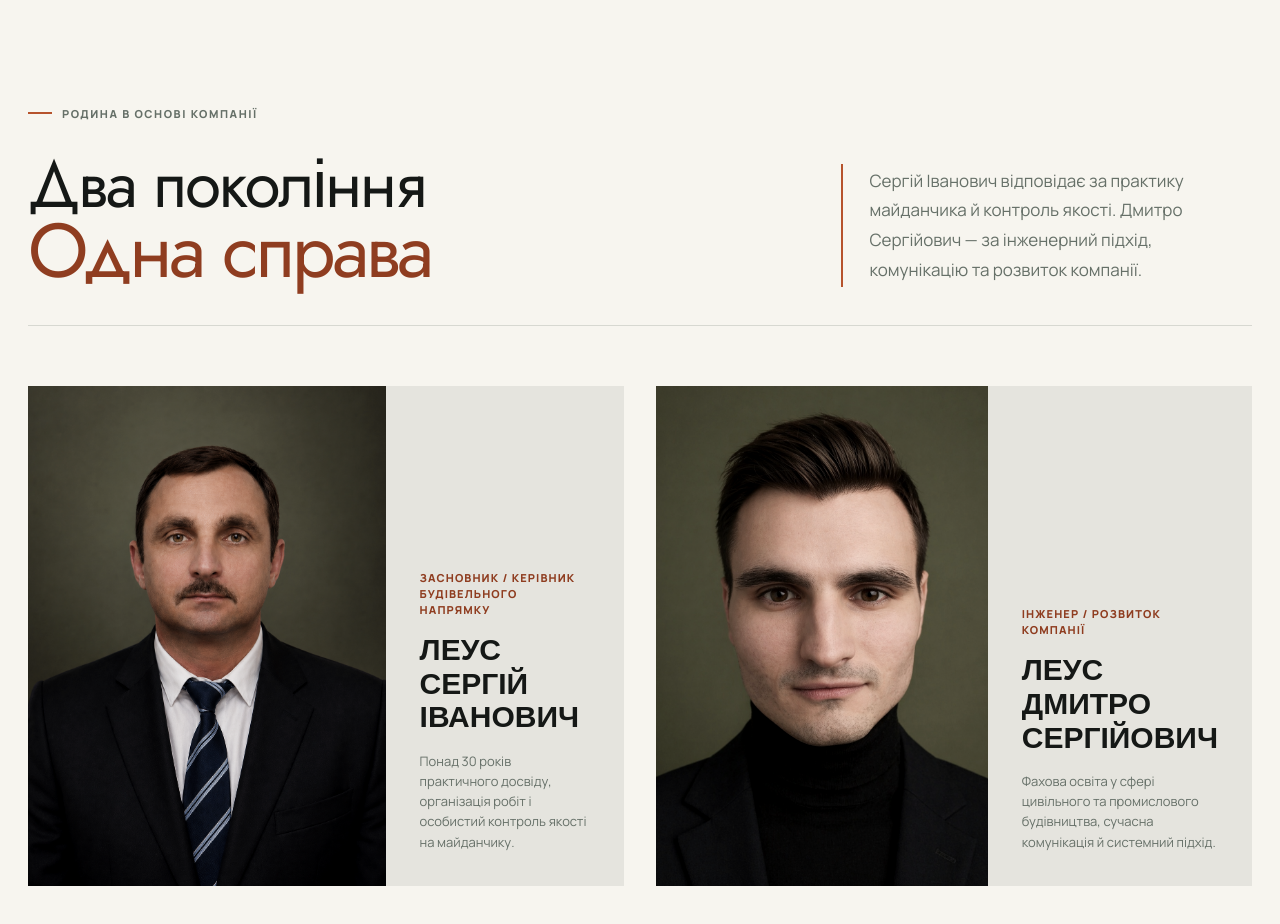
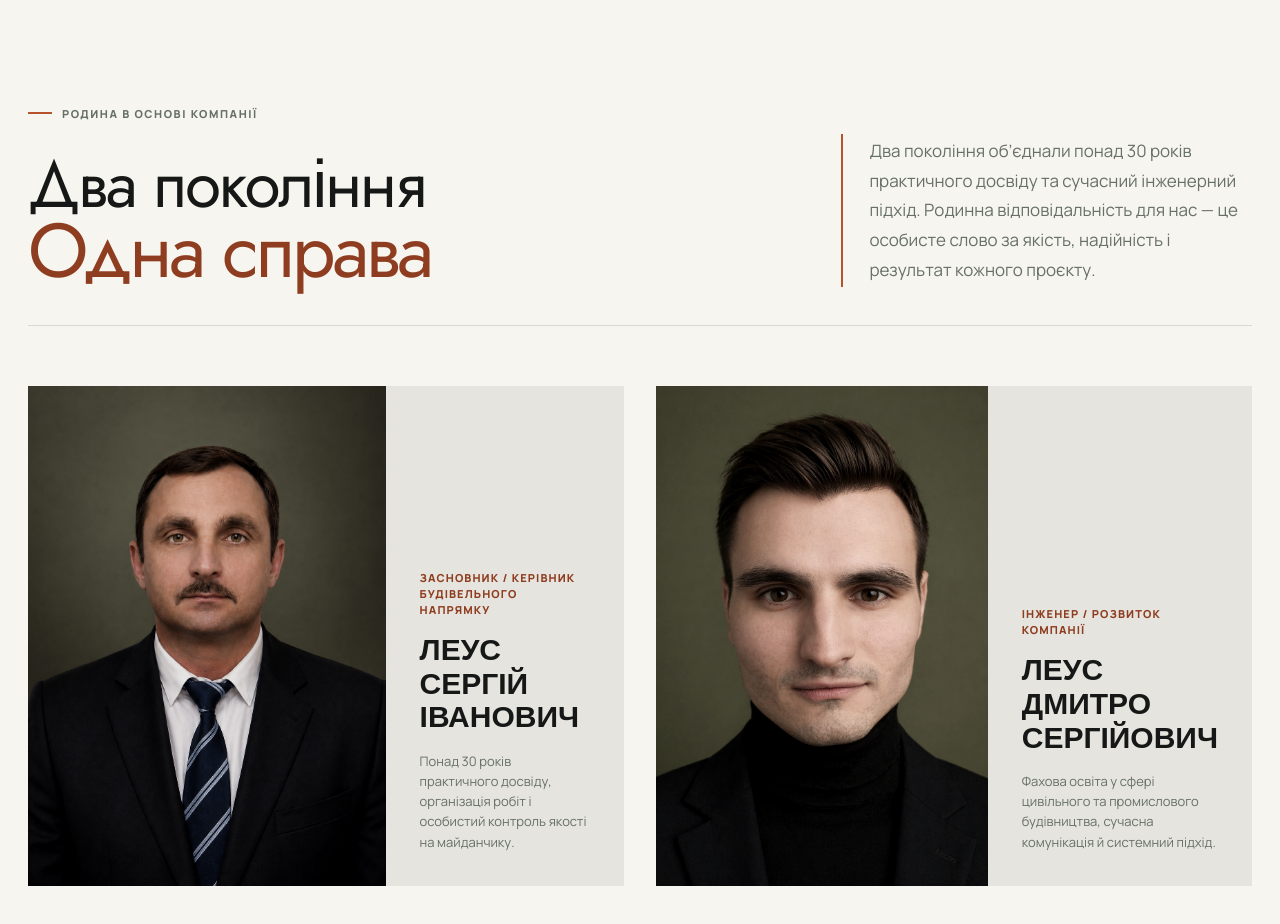
Before and after one commit to leusd100/rubikon-build, a Next.js app: page / in a window 1280 px wide. Shown: the part 5480-6404 px from the top of the page. Built offline with nearby package versions, Linux system fonts and the light colour scheme.

Commit message:
Strengthen family company message

```diff
--- a/app/components/SiteChrome.tsx
+++ b/app/components/SiteChrome.tsx
@@ -137,8 +137,9 @@ export function TeamSection({ compact = false }: { compact?: boolean }) {
             <h2 className="team-heading-title"><span>Два покоління</span><em>Одна справа</em></h2>
           </div>
           <p>
-            Сергій Іванович відповідає за практику майданчика й контроль якості.
-            Дмитро Сергійович — за інженерний підхід, комунікацію та розвиток компанії.
+            Два покоління об’єднали понад 30 років практичного досвіду та сучасний
+            інженерний підхід. Родинна відповідальність для нас — це особисте слово
+            за якість, надійність і результат кожного проєкту.
           </p>
         </div>
         <div className="team-grid">
```
